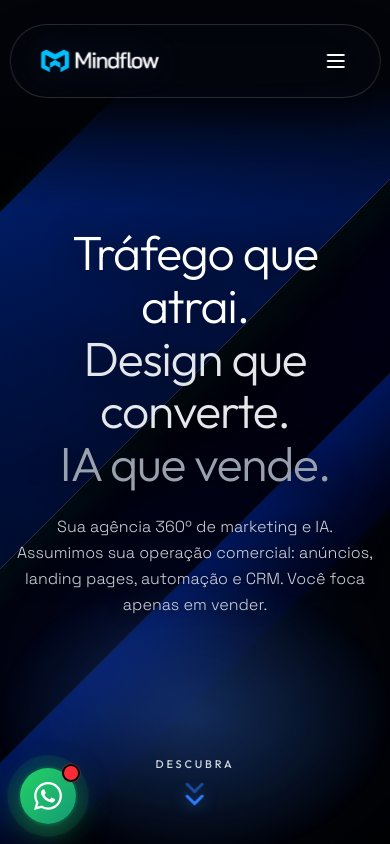
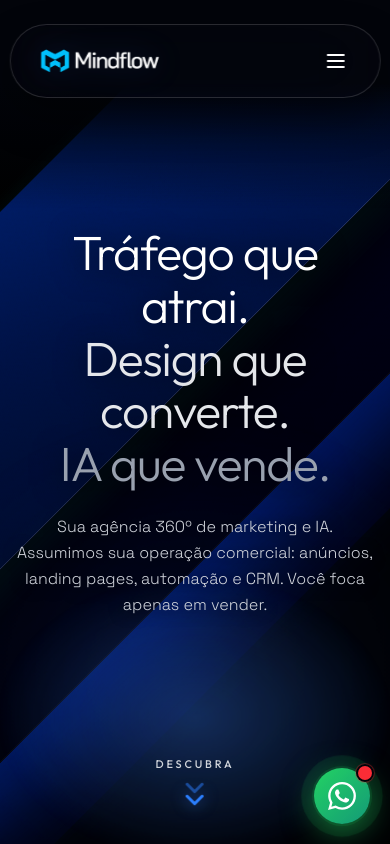
Before and after one commit to mindflowai1/mindflow, a React (Vite) app: page / in a window 390 px wide. Shown: the top 844 px of the page. Built offline with nearby package versions, Linux system fonts and the light colour scheme.

Commit message:
nova posicao wpp

```diff
--- a/src/App.jsx
+++ b/src/App.jsx
@@ -1,9 +1,8 @@
-import React, { useState } from 'react';
+import { useState } from 'react';
 import { BrowserRouter, Routes, Route } from 'react-router-dom';
 import { LanguageProvider } from './LanguageContext';
 import LandingPage from './LandingPage';
 import ContactModal from './ContactModal';
-import FloatingCTA from './FloatingCTA';
 import WhatsAppButton from './WhatsAppButton';
 
 function App() {
@@ -16,7 +15,6 @@ function App() {
                 <Routes>
                     <Route path="/" element={<LandingPage onOpenModal={openModal} />} />
                 </Routes>
-                <FloatingCTA onClick={openModal} />
                 <WhatsAppButton />
                 <ContactModal isOpen={isModalOpen} onClose={() => setIsModalOpen(false)} />
             </BrowserRouter>
--- a/src/WhatsAppButton.jsx
+++ b/src/WhatsAppButton.jsx
@@ -1,4 +1,4 @@
-import React, { useState, useEffect } from 'react';
+import { useState, useEffect } from 'react';
 import { motion, AnimatePresence } from 'framer-motion';
 import { X } from 'lucide-react';
 
@@ -31,7 +31,7 @@ export default function WhatsAppButton() {
                     initial={{ opacity: 0 }}
                     animate={{ opacity: 1 }}
                     exit={{ opacity: 0 }}
-                    className="fixed bottom-5 left-5 md:bottom-8 md:left-8 z-40 flex flex-col items-start gap-3"
+                    className="fixed bottom-5 right-5 md:bottom-8 md:right-8 z-40 flex flex-col items-end gap-3"
                 >
                     {/* Popup card */}
                     <AnimatePresence>
```
